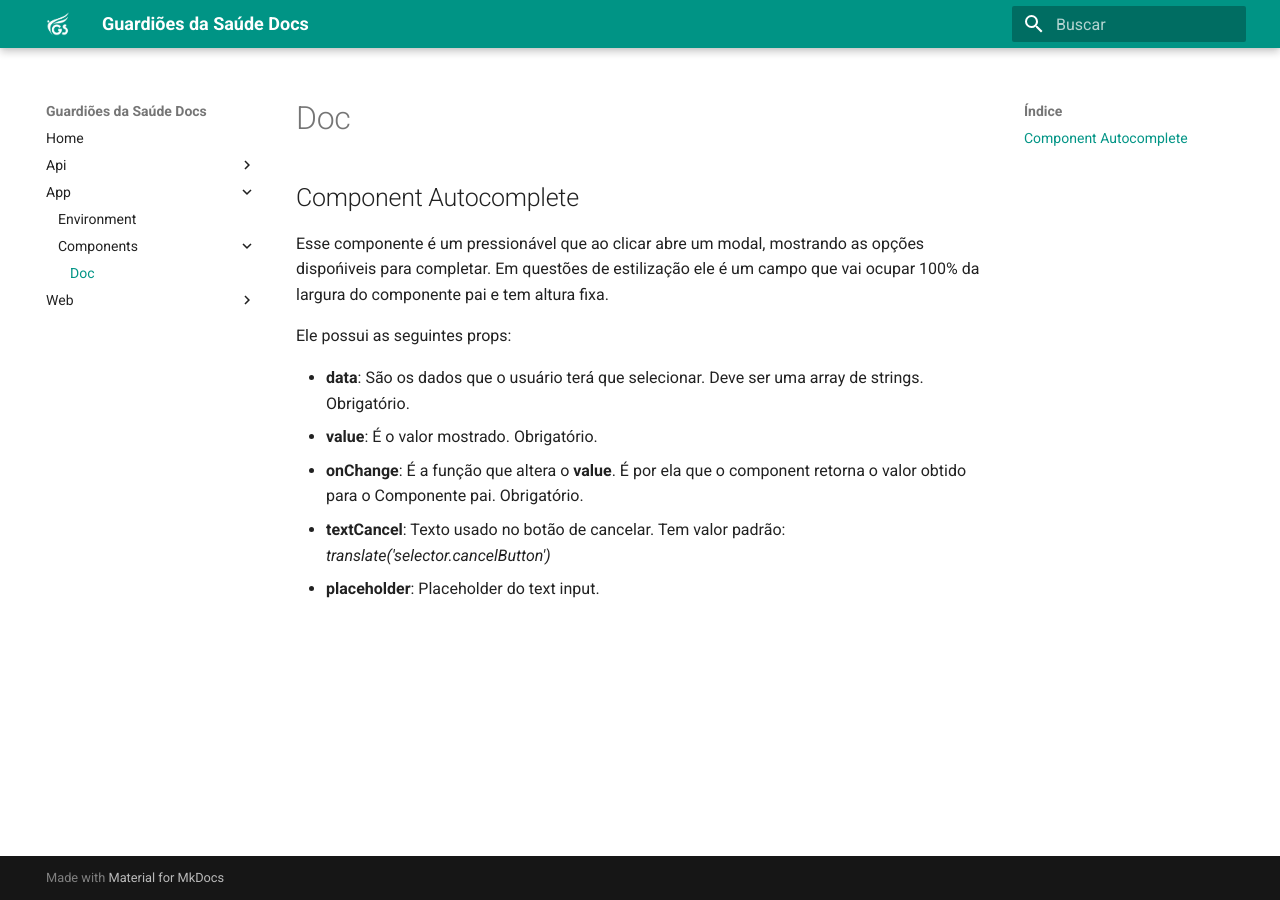
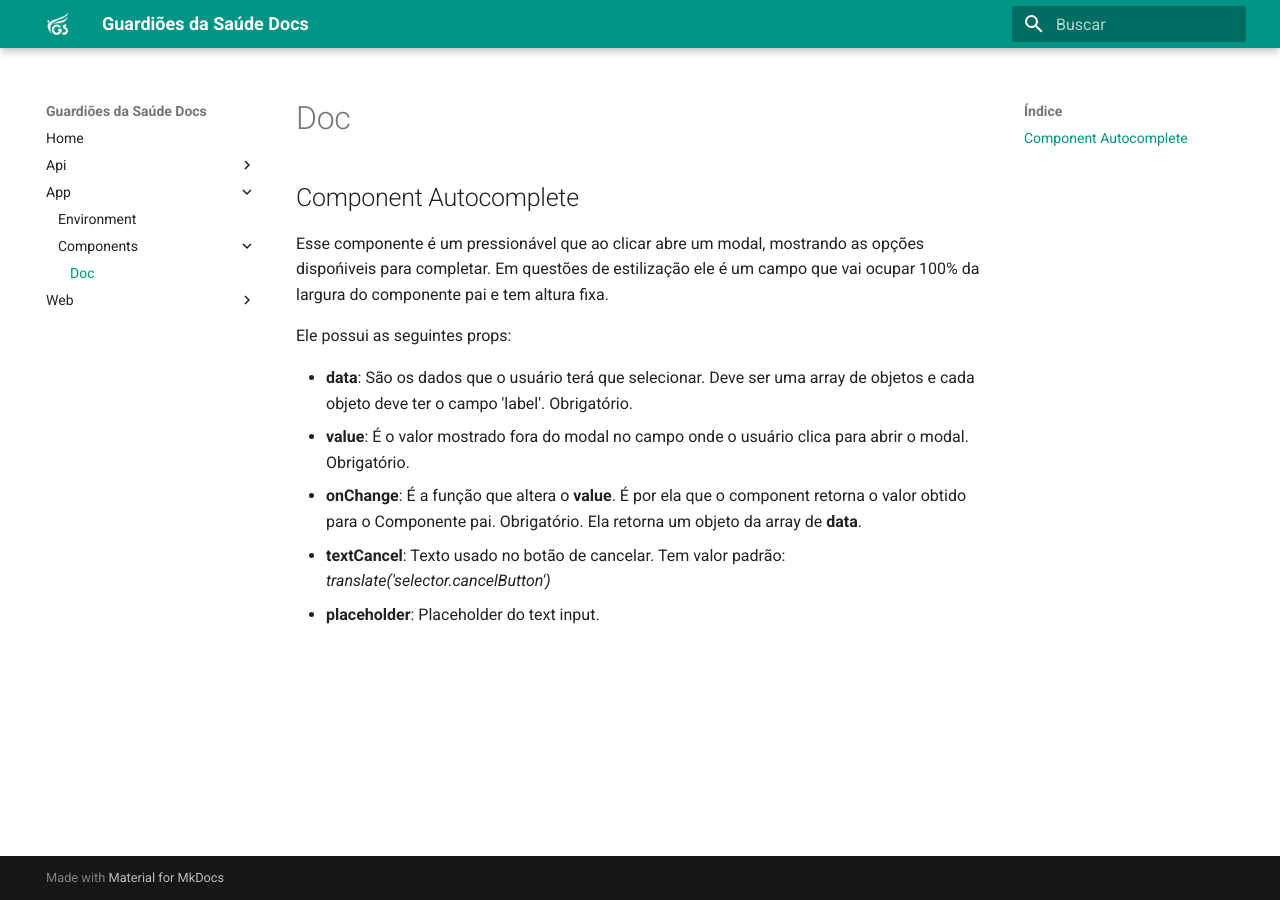
Before and after one commit to ProEpiDesenvolvimento/guardioes-docs, an MkDocs documentation site: the page built from docs/app/components/doc.md, in a window 1280 px wide. Built offline with MkDocs 1.6.1 and Material for MkDocs 9.7.7, drawn with Linux system fonts in a browser that asks for light colours.

Commit message:
Adding about guardioes-app's changes

```diff
--- a/docs/app/components/doc.md
+++ b/docs/app/components/doc.md
@@ -4,8 +4,8 @@ Esse componente é um pressionável que ao clicar abre um modal, mostrando as op
 
 Ele possui as seguintes props:
 
- - **data**: São os dados que o usuário terá que selecionar. Deve ser uma array de strings. Obrigatório.
- - **value**: É o valor mostrado. Obrigatório.
- - **onChange**: É a função que altera o **value**. É por ela que o component retorna o valor obtido para o Componente pai. Obrigatório.
+ - **data**: São os dados que o usuário terá que selecionar. Deve ser uma array de objetos e cada objeto deve ter o campo 'label'. Obrigatório.
+ - **value**: É o valor mostrado fora do modal no campo onde o usuário clica para abrir o modal. Obrigatório.
+ - **onChange**: É a função que altera o **value**. É por ela que o component retorna o valor obtido para o Componente pai. Obrigatório. Ela retorna um objeto da array de **data**.
  - **textCancel**: Texto usado no botão de cancelar. Tem valor padrão: _translate('selector.cancelButton')_
  - **placeholder**: Placeholder do text input.
```
